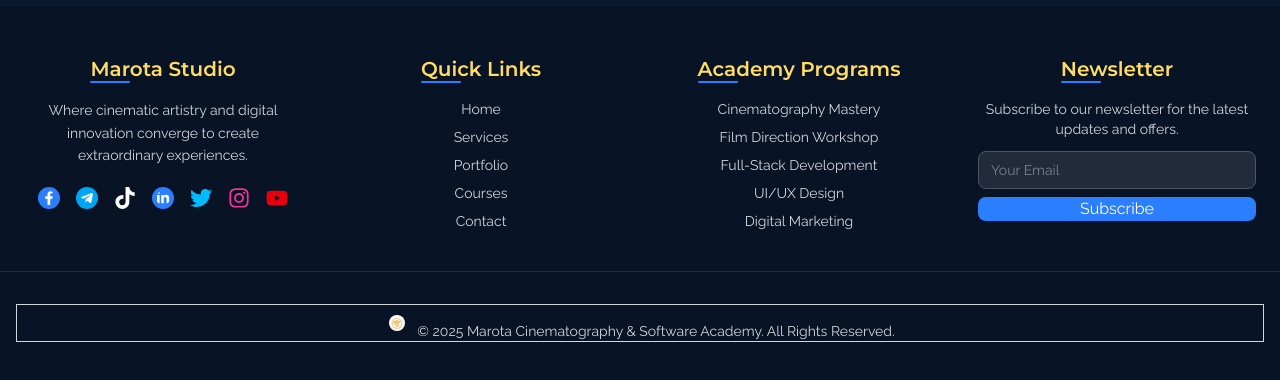
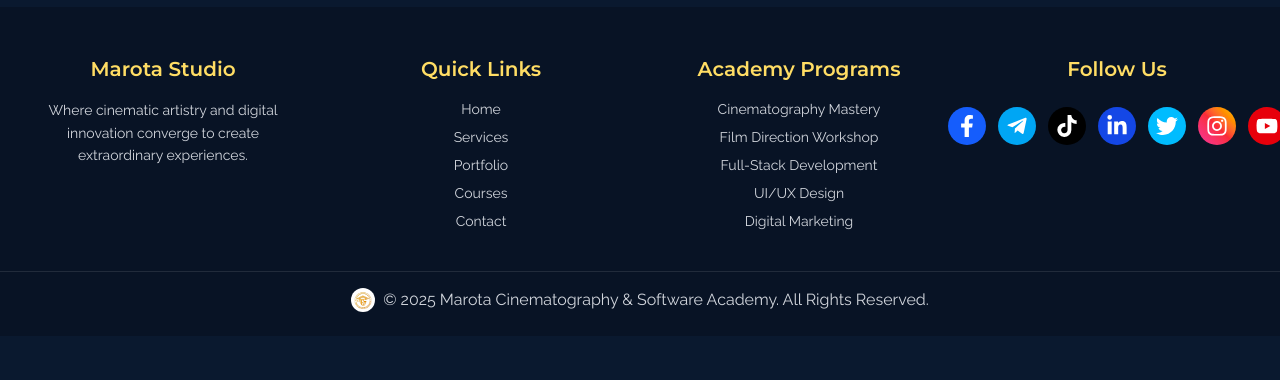
Before and after one commit to Ashenafi-Bancha/marota-website, a React (Vite) app in the folder frontend/: page / in a window 1280 px wide. Shown: the part 7984-8364 px from the top of the page. After the commit the page ends 8320 px from the top, so only its background shows below. Built offline with nearby package versions, Linux system fonts and the light colour scheme.

Commit message:
Update footer: remove newsletter, move social links, add branch colors and tooltips

```diff
--- a/frontend/src/components/Footer.jsx
+++ b/frontend/src/components/Footer.jsx
@@ -1,116 +1,96 @@
 // src/components/Footer.jsx
-
 import { FaFacebookF, FaTelegramPlane, FaTiktok, FaLinkedinIn, FaTwitter, FaInstagram, FaYoutube } from "react-icons/fa";
 import logo from "../assets/logo1.png";
 
 function Footer() {
   return (
-    <footer className="bg-[#081325] text-gray-300 pt-12 pb-6 ">
+    <footer className="bg-[#081325] text-gray-300 pt-12 pb-6">
       <div className="max-w-7xl mx-auto px-6 grid gap-10 md:grid-cols-2 lg:grid-cols-4 sm:text-center">
 
         {/* About */}
         <div className="sm:flex sm:flex-col sm:items-center">
-          <h4 className="text-xl font-semibold text-white mb-4 relative after:absolute after:bottom-0 after:left-0 after:w-10 after:h-0.5 after:bg-blue-500 after:rounded">
+          <h4 className="text-xl font-semibold text-white mb-4 relative ">
             Marota Studio
           </h4>
           <p className="text-sm leading-relaxed">
             Where cinematic artistry and digital innovation converge to create
             extraordinary experiences.
           </p>
-
-          {/* Social Links */}
-          <div className="flex space-x-4 mt-5 sm:justify-center">
-            <a href="https://www.facebook.com/profile.php?id=100087120218376" target="_blank" className="transition transform hover:-translate-y-1">
-              <FaFacebookF className="text-white hover:text-white bg-blue-500 p-1 rounded-full" size={22} />
-            </a>
-            <a href="#" className="transition transform hover:-translate-y-1">
-              <FaTelegramPlane className="text-white hover:text-white bg-sky-500 p-1 rounded-full" size={22} />
-            </a>
-            <a href="https://www.tiktok.com/@marota.acadamy?_t=ZN-8xuxFw8tk2Q&_r=1" target="_blank" className="transition transform hover:-translate-y-1">
-              <FaTiktok className="text-white hover:text-xl hover:font-bold" size={22} />
-            </a>
-            <a href="#" className="transition transform hover:-translate-y-1">
-              <FaLinkedinIn className="text-white hover:text-white bg-blue-500 p-1 rounded-full" size={22} />
-            </a>
-            <a href="#" className="transition transform hover:-translate-y-1">
-              <FaTwitter className="text-sky-400 hover:text-sky-300" size={22} />
-            </a>
-            <a href="#" className="transition transform hover:-translate-y-1">
-              <FaInstagram className="text-pink-500 hover:text-pink-700" size={22} />
-            </a>
-            <a href="#" className="transition transform hover:-translate-y-1">
-              <FaYoutube className="text-red-600 hover:text-red-400" size={22} />
-            </a>
-          </div>
         </div>
 
         {/* Quick Links */}
         <div className="sm:flex sm:flex-col sm:items-center">
-          <h4 className="text-xl font-semibold text-white mb-4 relative after:absolute after:bottom-0 after:left-0 after:w-10 after:h-0.5 after:bg-blue-500 after:rounded">
+          <h4 className="text-xl font-semibold text-white mb-4 relative ">
             Quick Links
           </h4>
           <ul className="space-y-2 text-sm">
-            <li><a href="#home" className="hover:text-blue-400 transition">Home</a></li>
-            <li><a href="#services" className="hover:text-blue-400 transition">Services</a></li>
-            <li><a href="#showcase" className="hover:text-blue-400 transition">Portfolio</a></li>
-            <li><a href="#courses" className="hover:text-blue-400 transition">Courses</a></li>
-            <li><a href="#contact" className="hover:text-blue-400 transition">Contact</a></li>
+            <li><a href="#home" className="hover:text-yellow-400 transition">Home</a></li>
+            <li><a href="#services" className="hover:text-yellow-200 transition">Services</a></li>
+            <li><a href="#showcase" className="hover:text-yellow-200 transition">Portfolio</a></li>
+            <li><a href="#courses" className="hover:text-yellow-200 transition">Courses</a></li>
+            <li><a href="#contact" className="hover:text-yellow-200 transition">Contact</a></li>
           </ul>
         </div>
 
         {/* Academy Programs */}
         <div className="sm:flex sm:flex-col sm:items-center">
-          <h4 className="text-xl font-semibold text-white mb-4 relative after:absolute after:bottom-0 after:left-0 after:w-10 after:h-0.5 after:bg-blue-500 after:rounded">
+          <h4 className="text-xl font-semibold text-white mb-4 relative ">
             Academy Programs
           </h4>
           <ul className="space-y-2 text-sm">
-            <li><a href="#" className="hover:text-blue-400 transition">Cinematography Mastery</a></li>
-            <li><a href="#" className="hover:text-blue-400 transition">Film Direction Workshop</a></li>
-            <li><a href="#" className="hover:text-blue-400 transition">Full-Stack Development</a></li>
-            <li><a href="#" className="hover:text-blue-400 transition">UI/UX Design</a></li>
-            <li><a href="#" className="hover:text-blue-400 transition">Digital Marketing</a></li>
+            <li><a href="#" className="hover:text-yellow-200 transition">Cinematography Mastery</a></li>
+            <li><a href="#" className="hover:text-yellow-200 transition">Film Direction Workshop</a></li>
+            <li><a href="#" className="hover:text-yellow-200 transition">Full-Stack Development</a></li>
+            <li><a href="#" className="hover:text-yellow-200 transition">UI/UX Design</a></li>
+            <li><a href="#" className="hover:text-yellow-200 transition">Digital Marketing</a></li>
           </ul>
         </div>
 
-        {/* Newsletter */}
+        {/* Follow Us / Social Links */}
         <div className="sm:flex sm:flex-col sm:items-center">
-          <h4 className="text-xl font-semibold text-white mb-4 relative after:absolute after:bottom-0 after:left-0 after:w-10 after:h-0.5 after:bg-blue-500 after:rounded">
-            Newsletter
+          <h4 className="text-xl font-semibold text-white mb-4 relative ">
+            Follow Us
           </h4>
-          <p className="text-sm mb-3">
-            Subscribe to our newsletter for the latest updates and offers.
-          </p>
-          <form className="flex sm:flex-col sm:items-center sm:w-full">
-            <input
-              type="email"
-              placeholder="Your Email"
-              className="px-3 py-2 rounded-l-lg bg-white/10 border border-gray-600 text-sm w-full focus:outline-none focus:border-blue-500 sm:rounded-lg sm:mb-2"
-              required
-            />
-            <button
-              type="submit"
-              className="bg-blue-500 text-white px-4 rounded-r-lg hover:bg-blue-600 transition sm:w-full sm:rounded-lg"
-            >
-              Subscribe
-            </button>
-          </form>
+          <div className="flex space-x-3 mt-2 sm:justify-center">
+            <a href="https://www.facebook.com/profile.php?id=100087120218376" target="_blank" title="Follow us on Facebook" className="transition transform hover:-translate-y-1 rounded-full p-2 bg-blue-600">
+              <FaFacebookF className="text-white" size={22} />
+            </a>
+            <a href="#" title="Join us on Telegram" className="transition transform hover:-translate-y-1 rounded-full p-2 bg-sky-500">
+              <FaTelegramPlane className="text-white" size={22} />
+            </a>
+            <a href="https://www.tiktok.com/@marota.acadamy?_t=ZN-8xuxFw8tk2Q&_r=1" target="_blank" title="Follow us on TikTok" className="transition transform hover:-translate-y-1 rounded-full p-2 bg-black">
+              <FaTiktok className="text-white" size={22} />
+            </a>
+            <a href="#" title="Follow us on LinkedIn" className="transition transform hover:-translate-y-1 rounded-full p-2 bg-blue-700">
+              <FaLinkedinIn className="text-white" size={22} />
+            </a>
+            <a href="#" title="Follow us on Twitter" className="transition transform hover:-translate-y-1 rounded-full p-2 bg-sky-400">
+              <FaTwitter className="text-white" size={22} />
+            </a>
+            <a href="#" title="Follow us on Instagram" className="transition transform hover:-translate-y-1 rounded-full p-2 bg-gradient-to-tr from-pink-500 via-red-500 to-yellow-400">
+              <FaInstagram className="text-white" size={22} />
+            </a>
+            <a href="#" title="Visit our YouTube channel" className="transition transform hover:-translate-y-1 rounded-full p-2 bg-red-600">
+              <FaYoutube className="text-white" size={22} />
+            </a>
           </div>
         </div>
 
+      </div>
+
       {/* Copyright */}
-<div className="border-t border-white/10 mt-10 pt-4 text-sm text-gray-300">
-  <div className="flex  items-center justify-center m-4 gap-2 sm:flex-row border ">
+      <div className="border-t border-white/10 mt-10 pt-4 text-gray-300">
+        <div className="flex items-center justify-center gap-2 flex-nowrap">
           <img
             src={logo}
             alt="Marota Logo"
-      className="w-6 h-6 rounded-full px-1 py-1 "
+            className="w-5 h-5 md:w-6 md:h-6 rounded-full object-contain"
           />
-    <span className="text-center sm:text-left pt-4 ">
+          <span className="text-xs sm:text-sm md:text-base text-center whitespace-nowrap">
             &copy; {new Date().getFullYear()} Marota Cinematography & Software Academy. All Rights Reserved.
           </span>
         </div>
       </div>
-
     </footer>
   )
 }
```
Lines whose indentation alone changed are shown as unchanged.
